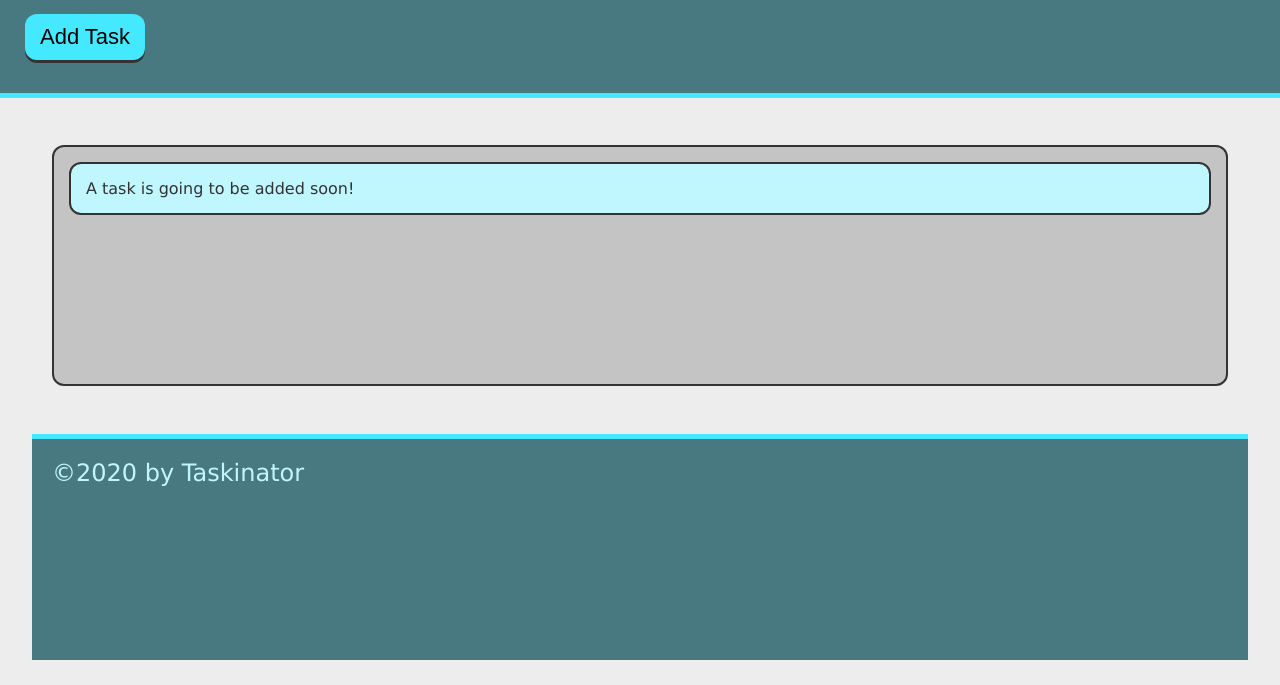
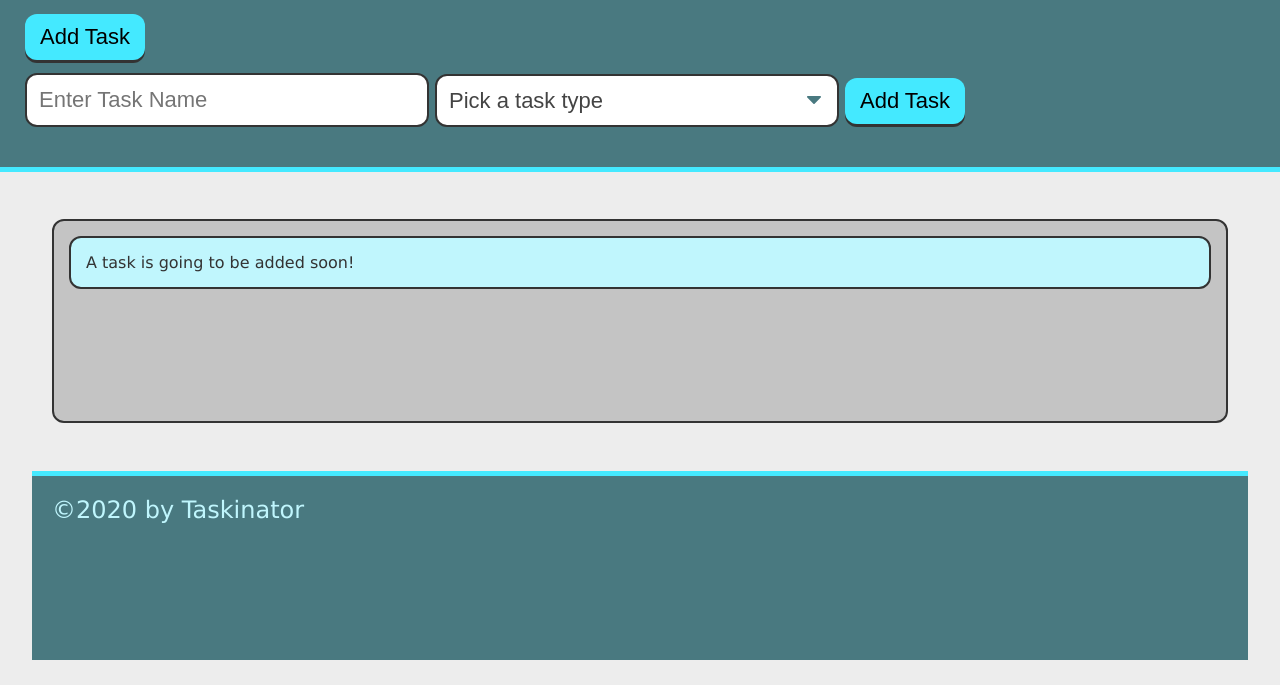
Before and after one commit to mshehroz237/taskinator, a plain HTML site: page index.html in a window 1280 px wide. Shown: the part 115-800 px from the top of the page. Drawn offline with Linux system fonts and the light colour scheme.

Commit message:
added html form

```diff
--- a/index.html
+++ b/index.html
@@ -12,6 +12,24 @@
         <h1 class="page-title">Taskinator</h1>
         <p>Click the button below to add a new task!</p>
         <button class="btn" id ="save-task">Add Task</button>
+
+        <form id="task-form">
+            <div class="form-group">
+              <input type="text" name="task-name" class="text-input" placeholder="Enter Task Name" />
+            </div>
+            <div class="form-group">
+              <select name="task-type" class="select-dropdown">
+                <option value="" disabled selected>Pick a task type</option>
+                <option value="Print">Print</option>
+                <option value="Web">Web</option>
+                <option value="Mobile">Mobile</option>
+              </select>
+            </div>
+            <div class="form-group">
+              <button class="btn" id="save-task" type="submit">Add Task</button>
+            </div>
+          </form>
+
     </header>
 
     <main class="page-content">
```
